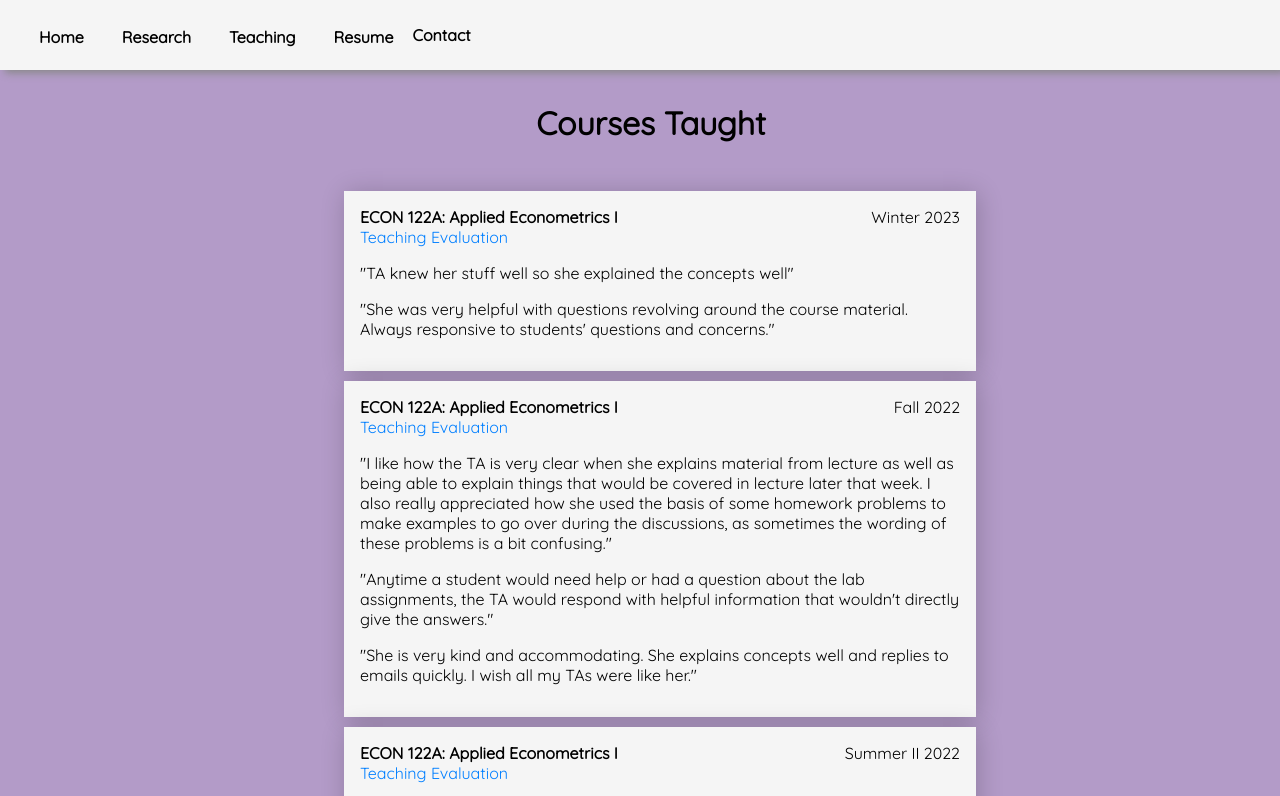
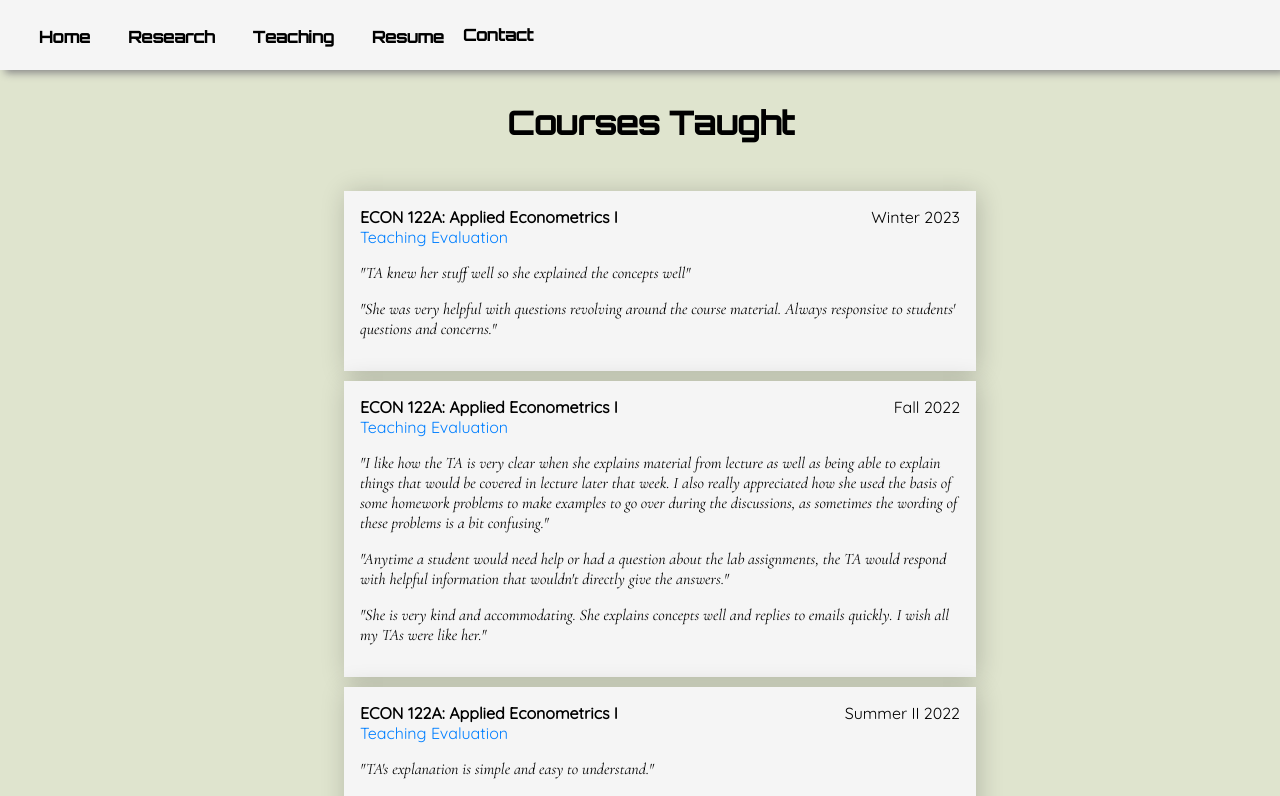
Before and after one commit to jieyugao1/website, a React (Create React App) app: page /teaching in a window 1280 px wide. Shown: the top 796 px of the page. Built offline with nearby package versions, Linux system fonts and the light colour scheme.

Commit message:
formatting revision

```diff
--- a/src/components/Navigation/NavigationItems/NavigationItems.module.css
+++ b/src/components/Navigation/NavigationItems/NavigationItems.module.css
@@ -1,4 +1,5 @@
 @import url('https://fonts.googleapis.com/css2?family=Quicksand&display=swap');
+@import url('https://fonts.googleapis.com/css2?family=Josefin+Sans:wght@500&family=Orbitron:wght@400;500&family=Quicksand&display=swap');
 
 .NavigationItems {
     margin: 0;
@@ -8,7 +9,7 @@
     flex-flow: column;
     align-items: center;
     height: 100%;
-    font-family: 'Quicksand', sans-serif;
+    font-family: 'Orbitron', sans-serif;
     font-size: 24px;
 }
 
--- a/src/components/Sidedrawer/Sidedrawer.jsx
+++ b/src/components/Sidedrawer/Sidedrawer.jsx
@@ -1,36 +1,36 @@
 import React from 'react'
 
 import styles from './Sidedrawer.module.css'
-import Backdrop  from '../Backdrop/Backdrop';
-const Sidedrawer = ( props ) => {
+import Backdrop from '../Backdrop/Backdrop';
+const Sidedrawer = (props) => {
     let attachedClasses = [styles.SideDrawer, styles.Close];
     if (props.open) {
         attachedClasses = [styles.SideDrawer, styles.Open];
     }
     return (
         <section>
-            <Backdrop show={props.open} clicked={props.closed}/>
+            <Backdrop show={props.open} clicked={props.closed} />
             <div className={attachedClasses.join(' ')}>
                 <div className={styles.CloseWindow} onClick={props.closed}>X</div>
                 <div className={styles.Contact}>
                     <p className={styles.Title}>Contact</p>
                     <div className={styles.Description}>
                         <p className={styles.Captions}>Email</p>
-                        <p>jieyug1@uci.edu</p>
+                        <p className={styles.contactInfo}>jieyug1@uci.edu</p>
                     </div>
 
                     <div className={styles.Description}>
                         <p className={styles.Captions}>Linkedin</p>
-                        <a style={{color: 'black'}} href="https://www.linkedin.com/in/jieyu-gao/" target="_blank" rel="noreferrer">linkedin.com/in/jieyu-gao</a>
+                        <a className={styles.contactInfo} href="https://www.linkedin.com/in/jieyu-gao/" target="_blank" rel="noreferrer">linkedin.com/in/jieyu-gao</a>
                     </div>
                     <div className={styles.Description}>
                         <p className={styles.Captions}>Office</p>
-                        <p>Social Science Tower 338, UCI Campus</p>
+                        <p className={styles.contactInfo}>Social Science Tower 338, UCI Campus</p>
                     </div>
 
                 </div>
             </div>
-        </section>
+        </section >
     );
 };
 
--- a/src/components/Sidedrawer/Sidedrawer.module.css
+++ b/src/components/Sidedrawer/Sidedrawer.module.css
@@ -1,4 +1,5 @@
 @import url('https://fonts.googleapis.com/css2?family=Quicksand&display=swap');
+@import url('https://fonts.googleapis.com/css2?family=Josefin+Sans:wght@500&family=Orbitron:wght@400;500&family=Quicksand&display=swap');
 
 .SideDrawer {
     position: fixed;
@@ -9,7 +10,8 @@
     right: 0;
     top: 0;
     z-index: 200;
-    background-color: #f2eee1;
+    /*background-color: #f2eee1; */
+    background-color: #e7e5bb;
     padding: 32px 16px;
     box-sizing: border-box;
     transition: transform 0.3s ease-out;
@@ -19,11 +21,16 @@
 .Title {
     font-size: 41px;
     font-weight: bold;
+    font-family: 'Orbitron', sans-serif;
 
 }
 
 .Title span {
     font-style: italic;
+}
+
+.Description {
+    font-family: "Quicksand", sans-serif;
 }
 
 .CloseWindow {
@@ -66,6 +73,11 @@
     text-decoration-color: #B39BC8;
     text-underline-position: under;
     font-size: 20px;
+    font-family: "Quicksand", sans-serif;
+}
+
+.contactInfo {
+    font-family: "Quicksand", sans-serif;
 }
 
 /* .Icons {
--- a/src/pages/Home/Home.module.css
+++ b/src/pages/Home/Home.module.css
@@ -1,4 +1,8 @@
 @import url('https://fonts.googleapis.com/css2?family=Quicksand&display=swap');
+@import url('https://fonts.googleapis.com/css2?family=Josefin+Sans:wght@500&family=Orbitron:wght@500&family=Quicksand&display=swap');
+@import url('https://fonts.googleapis.com/css2?family=Josefin+Sans:wght@500&family=Orbitron:wght@400;500&family=Quicksand&display=swap');
+@import url('https://fonts.googleapis.com/css2?family=Cormorant+Garamond&family=Josefin+Sans:wght@500&family=Orbitron:wght@400;500&family=Quicksand&display=swap');
+@import url('https://fonts.googleapis.com/css2?family=Teko:wght@500&display=swap');
 
 .home {
     /* height: 100vh; */
@@ -6,7 +10,7 @@
     flex-direction: column;
     align-items: center;
     font-family: 'Quicksand', sans-serif;
-    background: #B39BC8;
+    background: #dfe4ce;
 }
 
 .content {
@@ -31,11 +35,22 @@
 }
 
 .name {
-    font-size: 50px;
+    font-size: 60px;
+    font-family: 'Teko', sans-serif;
+    font-style: normal;
+
 }
 
 .paragraph {
-    font-size: 24px;
+    font-size: 15px;
+    font-style: normal;
+    font-family: 'Quicksand', sans-serif;
+}
+
+.abstractContent {
+    font-style: normal;
+    font-family: 'Quicksand', sans-serif;
+    font-size: 12px;
 }
 
 .buttons {
--- a/src/pages/Research/Research.module.css
+++ b/src/pages/Research/Research.module.css
@@ -6,7 +6,7 @@
     flex-direction: column;
     align-items: center;
     font-family: 'Quicksand', sans-serif;
-    background: #B39BC8;
+    background: #dfe4ce;
 }
 
 .cardHeader {
--- a/src/pages/Teaching/Teaching.module.css
+++ b/src/pages/Teaching/Teaching.module.css
@@ -1,4 +1,6 @@
 @import url('https://fonts.googleapis.com/css2?family=Quicksand&display=swap');
+@import url('https://fonts.googleapis.com/css2?family=Cormorant+Garamond:ital@1&family=Quicksand&display=swap');
+@import url('https://fonts.googleapis.com/css2?family=Orbitron:wght@500&family=Quicksand&display=swap');
 
 .parent {
     padding: 12px;
@@ -6,7 +8,7 @@
     flex-direction: column;
     align-items: center;
     font-family: 'Quicksand', sans-serif;
-    background: #B39BC8;
+    background: #dfe4ce;
 }
 
 .list {
@@ -40,6 +42,20 @@
     text-underline-offset: 6px;
 }
 
+p {
+    font-style: italic;
+    font-family: 'Cormorant Garamond', serif;
+}
+
+/*.cardHeader {
+    font-family: 'Orbitron', sans-serif;
+    font-weight: 400px;
+}*/
+
+h1 {
+    font-family: 'Orbitron', sans-serif;
+    font-weight: 500px;
+}
 
 @media (max-width: 700px) {
     .parent {
```
Also changed, not shown: src/pages/Home/Home.jsx (+2 -2 lines), src/pages/Research/Research.jsx (+8 -8 lines).
